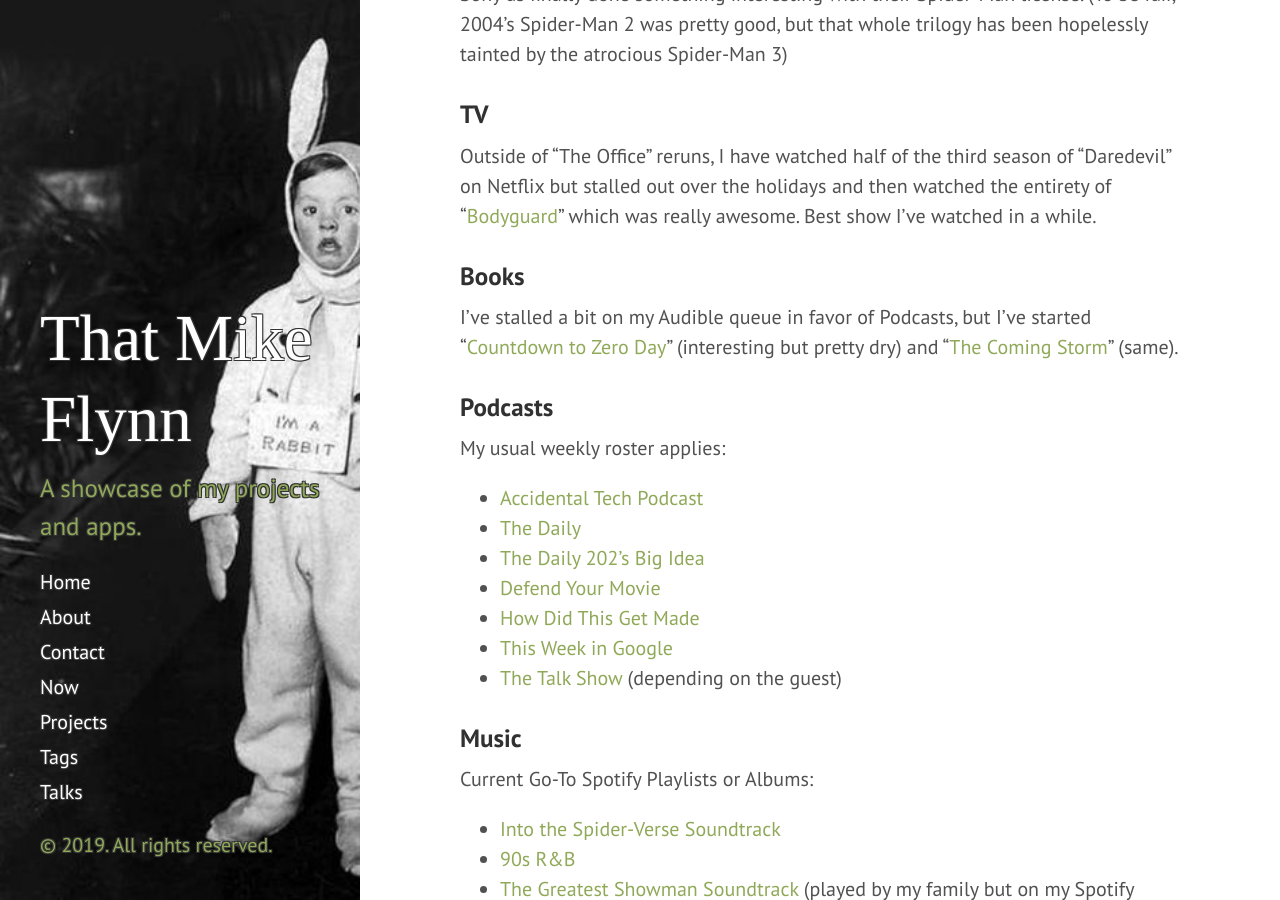
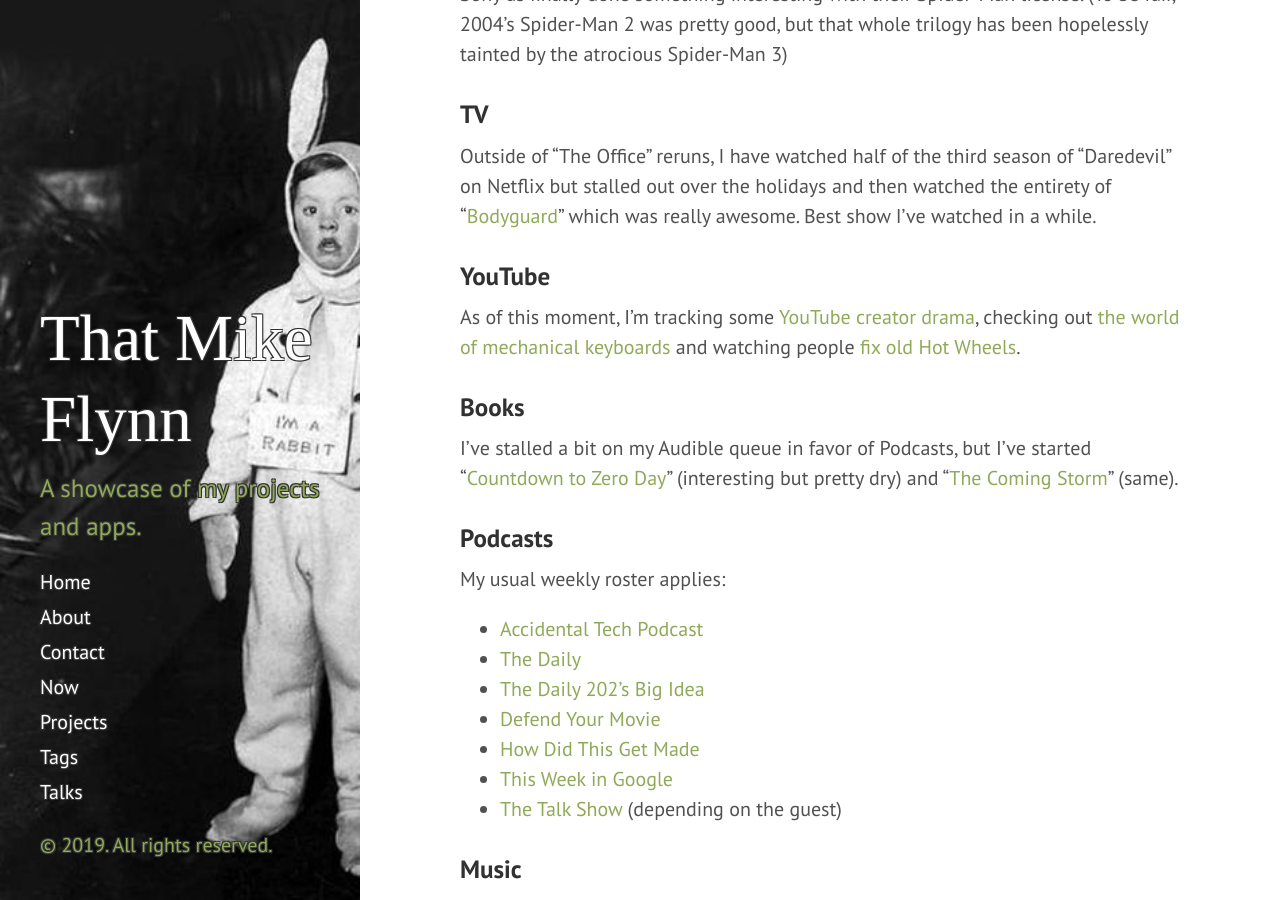
Before and after one commit to mikeflynn/thatmikeflynn.com-archive, a Jekyll site: the page built from _posts/2019-01-05-current-media-die.md, in a window 1280 px wide and 900 px high, scrolled down 982 px. Built offline with Jekyll 4.4.1, drawn with Linux system fonts in a browser that asks for light colours; nearby versions of some CDN libraries; some web fonts are replaced.

Commit message:
Updated media diet post.

```diff
--- a/_posts/2019-01-05-current-media-die.md
+++ b/_posts/2019-01-05-current-media-die.md
@@ -21,6 +21,10 @@ I'm slow on movie intake these days, but we did take the whole family to ["Spide
 
 Outside of "The Office" reruns, I have watched half of the third season of "Daredevil" on Netflix but stalled out over the holidays and then watched the entirety of "[Bodyguard](https://www.youtube.com/watch?v=tLfLU6-9lxY)" which was really awesome. Best show I've watched in a while.
 
+### YouTube
+
+As of this moment, I'm tracking some [YouTube creator drama](https://www.youtube.com/watch?v=jw7LD2-gg14), checking out [the world of mechanical keyboards](https://www.youtube.com/watch?v=MLv6OjBRuR0) and watching people [fix old Hot Wheels](https://www.youtube.com/watch?v=zFTBpAp4FwY).
+
 ### Books
 
 I've stalled a bit on my Audible queue in favor of Podcasts, but I've started "[Countdown to Zero Day](https://www.amazon.com/Countdown-Zero-Day-Stuxnet-Digital/dp/0770436196)" (interesting but pretty dry) and "[The Coming Storm](https://www.goodreads.com/book/show/41016100-the-coming-storm)" (same).
```
